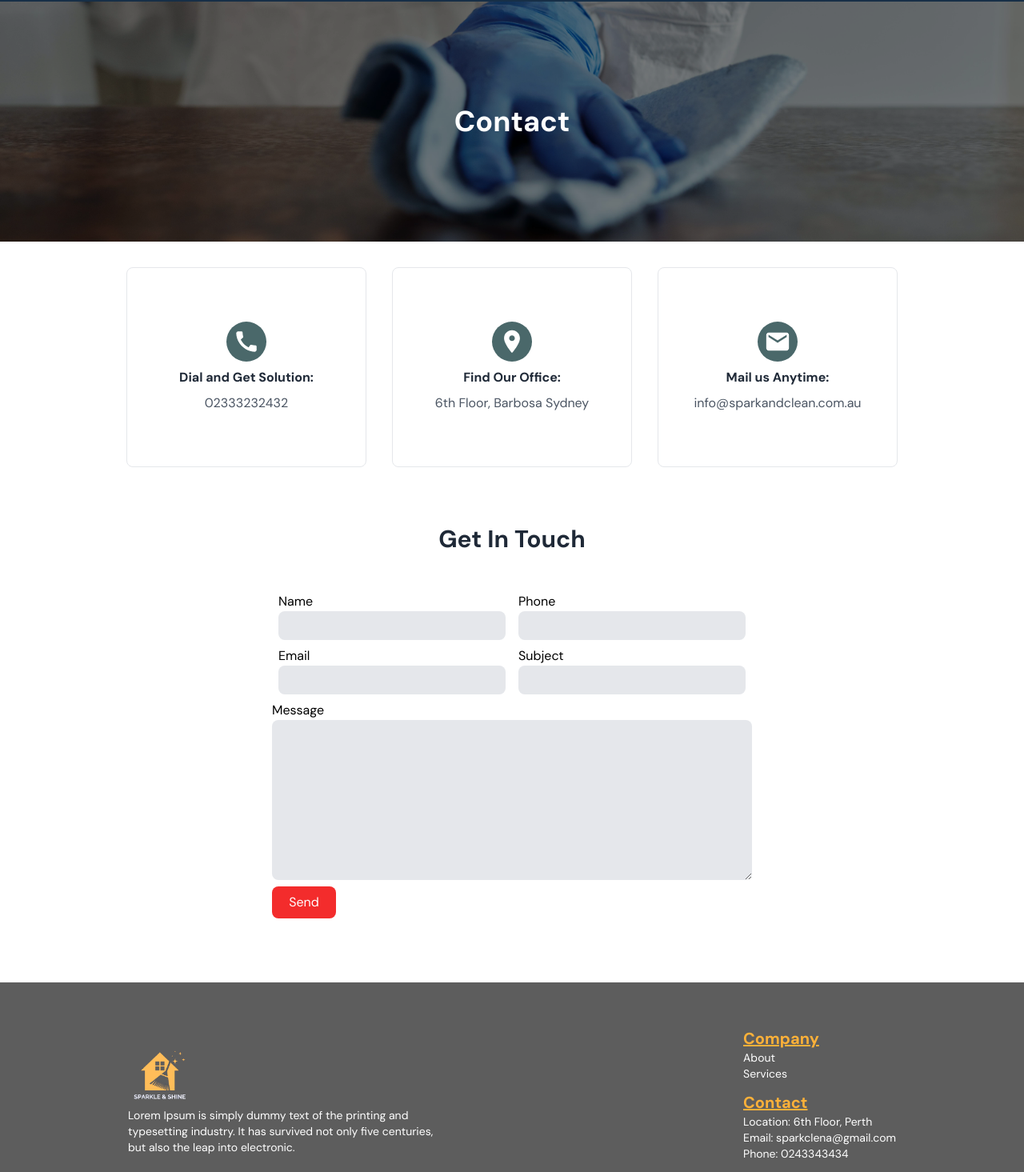
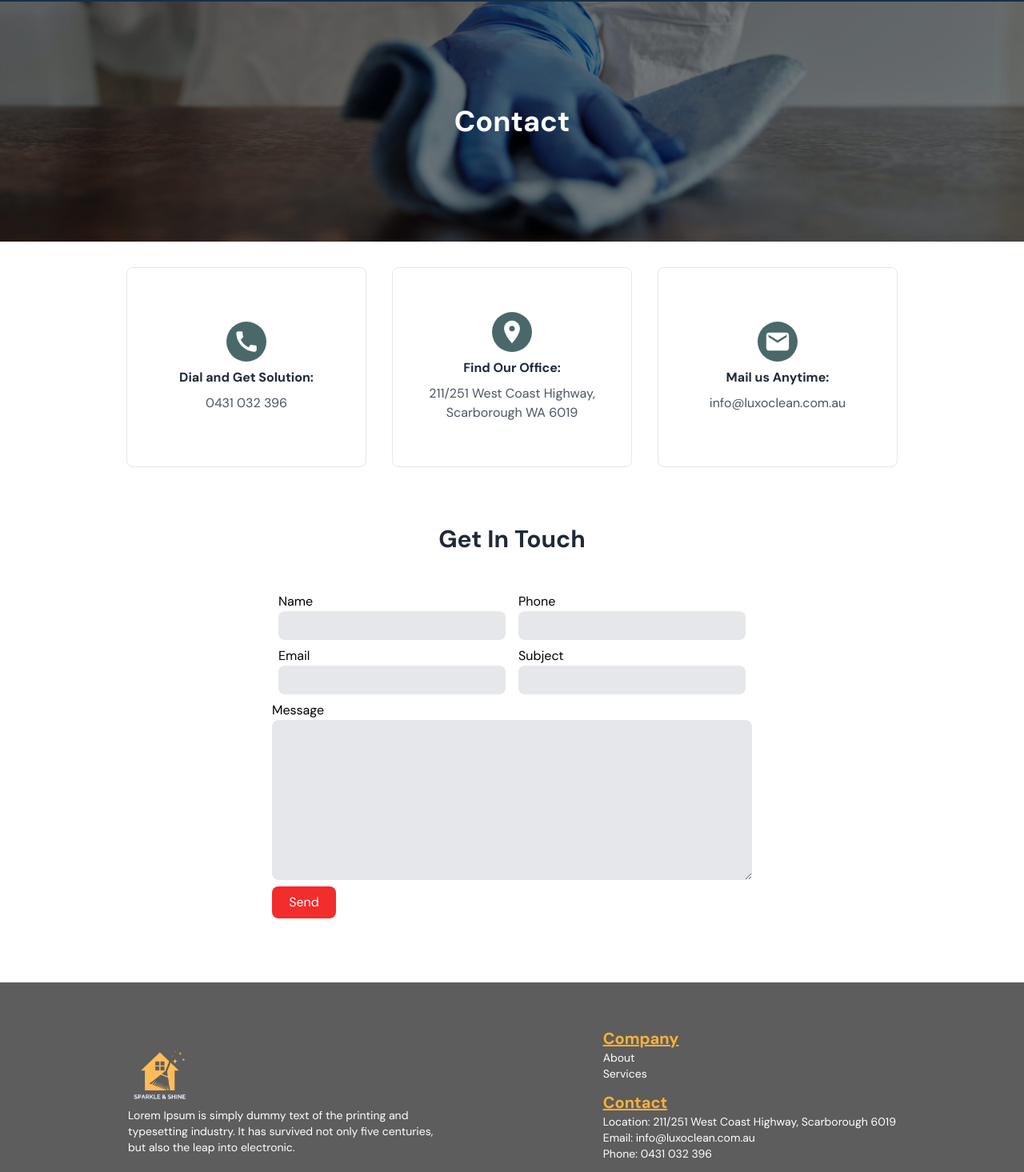
Before and after one commit to MingmaTenzing/cleaning_business, a Next.js app: page /contact in a window 1280 px wide. Shown: the part 81-1546 px from the top of the page at 80% size. Built offline with nearby package versions, Linux system fonts and the light colour scheme.

Commit message:
updated the contact details and header title

```diff
--- a/components/Footer.tsx
+++ b/components/Footer.tsx
@@ -20,9 +20,9 @@ function Footer({}: Props) {
        </div>
        <div>
         <h1 className="text-orange underline text-xl font-bold">Contact</h1>
-        <p className="text-sm">Location: 6th Floor, Perth</p>
-        <p className="text-sm">Email: sparkclena@gmail.com</p>
-        <p className="text-sm">Phone: 0243343434</p>
+        <p className="text-sm">Location: 211/251 West Coast Highway, Scarborough 6019</p>
+        <p className="text-sm">Email: info@luxoclean.com.au</p>
+        <p className="text-sm">Phone: 0431 032 396</p>
        </div>
 
        <div className="space-x-2">
--- a/src/pages/contact.tsx
+++ b/src/pages/contact.tsx
@@ -84,7 +84,7 @@ const form = useRef<HTMLFormElement>(null);
               style={{ fontSize: "50" }}
             />
             <h2 className="text-gray-800 font-bold">Dial and Get Solution:</h2>
-            <h3 className="text-gray-600">02333232432</h3>
+            <h3 className="text-gray-600">0431 032 396</h3>
           </div>
           <div className="flex flex-col items-center space-y-2 justify-center hover:border-black rounded-lg border w-[300px] h-[250px] ">
             <LocationOnIcon
@@ -92,7 +92,7 @@ const form = useRef<HTMLFormElement>(null);
               style={{ fontSize: "50" }}
             />
             <h2 className="text-gray-800 font-bold">Find Our Office:</h2>
-            <h3 className="text-gray-600">6th Floor, Barbosa Sydney</h3>
+            <h3 className="text-gray-600 text-center">211/251 West Coast Highway, Scarborough WA 6019</h3>
           </div>
           <div className="flex flex-col items-center space-y-2 justify-center hover:border-black rounded-lg border w-[300px] h-[250px]">
             <EmailIcon
@@ -100,7 +100,7 @@ const form = useRef<HTMLFormElement>(null);
               style={{ fontSize: "50" }}
             />
             <h2 className="text-gray-800 font-bold">Mail us Anytime:</h2>
-            <h3 className="text-gray-600">info@sparkandclean.com.au</h3>
+            <h3 className="text-gray-600">info@luxoclean.com.au</h3>
           </div>
         </div>
 
--- a/src/pages/index.tsx
+++ b/src/pages/index.tsx
@@ -14,8 +14,8 @@ export default function Home() {
   return (
     <>
       <Head>
-        <title>Sparkle and Clean</title>
-        <meta name="description" content="Generated by create next app" />
+        <title>LuxoClean</title>
+        <meta name="description" content="LuxoClean cleaning services" />
         <meta name="viewport" content="width=device-width, initial-scale=1" />
         <link rel="icon" href="/logo.png" />
       </Head>
```
